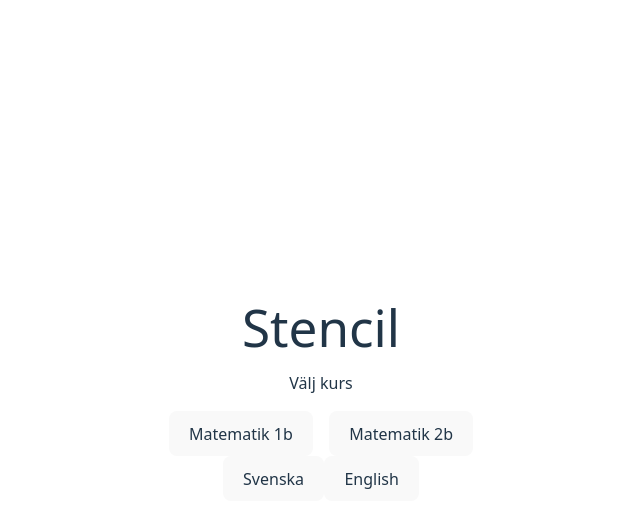
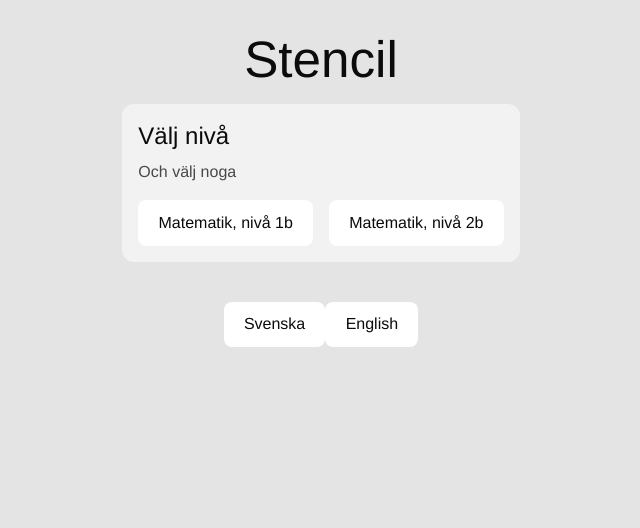
Before and after one commit to hersoll/stencil, a React (Vite) app in the folder frontend/: page / in a window 1280 px wide. Shown: the top 528 px of the page, without its empty margins (319-959 px from the left). Built offline with nearby package versions, Linux system fonts and the light colour scheme.

Commit message:
feat: changed dynamic routing to set route for each course

```diff
--- a/frontend/public/locales/en/translation.json
+++ b/frontend/public/locales/en/translation.json
@@ -1,6 +1,8 @@
 {
     "courses": {
-        "ma1b": "Mathematics 1b",
-        "ma2b": "Mathematics 2b"
-    }
+        "ma1b": "Mathematics, level 1b",
+        "ma2b": "Mathematics, level 2b"
+    },
+    "home_header": "Choose level",
+    "home_par": "And choose wisely"
 }
--- a/frontend/public/locales/sv/translation.json
+++ b/frontend/public/locales/sv/translation.json
@@ -1,6 +1,9 @@
 {
     "courses": {
-        "ma1b": "Matematik 1b",
-        "ma2b": "Matematik 2b"
-    }
+        "ma1b": "Matematik, nivå 1b",
+        "ma2b": "Matematik, nivå 2b"
+    },
+    "home_header": "Välj nivå",
+    "home_par": "Och välj noga"
+
 }
--- a/frontend/src/App.tsx
+++ b/frontend/src/App.tsx
@@ -5,6 +5,7 @@ import {
 import './App.css';
 import HomePage from "./pages/HomePage";
 import CoursePage, { courseLoader } from "./pages/CoursePage";
+import AdminPage from "./pages/AdminPage";
 
 let router = createBrowserRouter([
   {
@@ -12,10 +13,23 @@ let router = createBrowserRouter([
     Component: HomePage,
   },
   {
-    path: "/:courseId",
+    path: "/admin",
+    Component: AdminPage,
+  },
+  // Layout and children for each course?
+  {
+    path: "/1b",
+    handle: { courseId: "1b" },
     Component: CoursePage,
-    loader: courseLoader
+    loader: () => courseLoader("1b"),
+  },
+  {
+    path: "/2b",
+    handle: { courseId: "2b" },
+    Component: CoursePage,
+    loader: () => courseLoader("2b"),
   }
+
 ]);
 
 function App() {
--- a/frontend/src/index.css
+++ b/frontend/src/index.css
@@ -1,18 +1,44 @@
 @import 'tailwindcss';
 
 :root {
-  font-family: system-ui, Avenir, Helvetica, Arial, sans-serif;
+  --bg-dark: oklch(0.1 0 264);
+  --bg: oklch(0.15 0 264);
+  --bg-light: oklch(0.2 0 264);
+  --text: oklch(0.96 0 264);
+  --text-muted: oklch(0.76 0 264);
+  --highlight: oklch(0.5 0 264);
+  --border: oklch(0.4 0 264);
+  --border-muted: oklch(0.3 0 264);
+  --danger: oklch(0.7 0.05 30);
+  --warning: oklch(0.7 0.05 100);
+  --success: oklch(0.7 0.05 160);
+
+  font-family: Helvetica, Arial, sans-serif;
   line-height: 1.5;
   font-weight: 400;
 
   color-scheme: light dark;
-  color: rgba(255, 255, 255, 0.87);
-  background-color: #242424;
 
   font-synthesis: none;
   text-rendering: optimizeLegibility;
   -webkit-font-smoothing: antialiased;
   -moz-osx-font-smoothing: grayscale;
+}
+
+@media (prefers-color-scheme: light) {
+  :root {
+    --bg-dark: oklch(0.92 0 264);
+    --bg: oklch(0.96 0 264);
+    --bg-light: oklch(1 0 264);
+    --text: oklch(0.15 0 264);
+    --text-muted: oklch(0.4 0 264);
+    --highlight: oklch(1 0 264);
+    --border: oklch(0.6 0 264);
+    --border-muted: oklch(0.7 0 264);
+    --danger: oklch(0.5 0.05 30);
+    --warning: oklch(0.5 0.05 100);
+    --success: oklch(0.5 0.05 160);
+  }
 }
 
 a {
@@ -28,8 +54,8 @@ body {
   margin: 0;
   display: flex;
   place-items: center;
-  min-width: 800px;
-  min-height: 100vh;
+  color: var(--text);
+  background-color: var(--bg-dark);
 }
 
 h1 {
@@ -44,27 +70,30 @@ button {
   font-size: 1em;
   font-weight: 500;
   font-family: inherit;
-  background-color: #1a1a1a;
+  background-color: var(--bg-light);
   cursor: pointer;
   transition: border-color 0.25s;
 }
 button:hover {
-  border-color: #646cff;
+  border-color: var(--border);
 }
 button:focus,
 button:focus-visible {
   outline: 4px auto -webkit-focus-ring-color;
 }
 
-@media (prefers-color-scheme: light) {
-  :root {
-    color: #213547;
-    background-color: #ffffff;
-  }
-  a:hover {
-    color: #747bff;
-  }
-  button {
-    background-color: #f9f9f9;
-  }
+.bg-dark {
+  background-color: var(--bg_dark);
 }
+.bg-mid {
+  background-color: var(--bg);
+}
+.bg-light {
+  background-color: var(--bg-light);
+}
+.text-muted {
+  color: var(--text-muted);
+}
+.text-color {
+  color: var(--text);
+}
--- /dev/null
+++ b/frontend/src/pages/AdminPage.tsx
@@ -0,0 +1,8 @@
+export default function HomePage() {
+
+  return (
+    <>
+      <h1 className='mb-4'>Admin</h1>
+    </>
+  )
+}
--- a/frontend/src/pages/CoursePage.tsx
+++ b/frontend/src/pages/CoursePage.tsx
@@ -1,5 +1,7 @@
 import { useLoaderData, useParams, type LoaderFunctionArgs } from "react-router-dom";
 import PDFButton from "../components/PDFButton";
+import i18n from '../i18n.ts';
+
 interface CourseData {
   id: string;
   name: string;
@@ -33,13 +35,12 @@ export default function CoursePage() {
   )
 }
 
-export async function courseLoader({ params }: LoaderFunctionArgs): Promise<CourseData> {
+export async function courseLoader(courseId: string) {
   const API_URL = import.meta.env.VITE_API_URL || '/api';
-  const courseId = params.courseId;
   if (!courseId) {
     throw new Response("Missing course ID", { status: 400 });
   }
-  const res = await fetch(`${API_URL}/sv/course/${courseId}`);
+  const res = await fetch(`${API_URL}/${i18n.language}/course/${courseId}`);
 
   if (!res.ok) {
     throw new Response(res.statusText || "Not found", { status: 404 });
--- a/frontend/src/pages/HomePage.tsx
+++ b/frontend/src/pages/HomePage.tsx
@@ -8,10 +8,13 @@ export default function HomePage() {
   return (
     <>
       <h1 className='mb-4'>Stencil</h1>
-      <h2 className='mb-4'>Välj kurs</h2>
-      <div className='flex gap-4'>
-        <CourseButton course={t("courses.ma1b")} page="ma1b" />
-        <CourseButton course={t("courses.ma2b")} page="ma2b" />
+      <div className='bg-mid p-4 mb-10 rounded-xl'>
+        <h2 className='mb-2 text-2xl text-left'>{t("home_header")}</h2>
+        <p className='text-muted text-left'>{t("home_par")}</p>
+        <div className='flex gap-4 mt-4'>
+          <CourseButton course={t("courses.ma1b")} page="1b" />
+          <CourseButton course={t("courses.ma2b")} page="2b" />
+        </div>
       </div>
 
       <button onClick={() => { i18n.changeLanguage("sv"); localStorage.setItem("lang", "sv") }}>
--- /dev/null
+++ b/frontend/tailwind.config.js
@@ -0,0 +1,17 @@
+export default {
+  content: [
+    "./index.html",
+    "./src/**/*.{js,ts,jsx,tsx}",
+  ],
+  theme: {
+    extend: {
+      colors: {
+        bg_dark: 'rgb(var(--bg-dark) / <alpha-value>)',
+        bg: 'rgb(var(--bg) / <alpha-value>)',
+        bg_light: 'rgb(var(--bg-light) / <alpha-value>)',
+        text_color: 'rgb(var(--text) / <alpha-value>)',
+        text_muted: 'rgb(var(--text-muted) / <alpha-value>)'
+      }
+    }
+  }
+};
```
